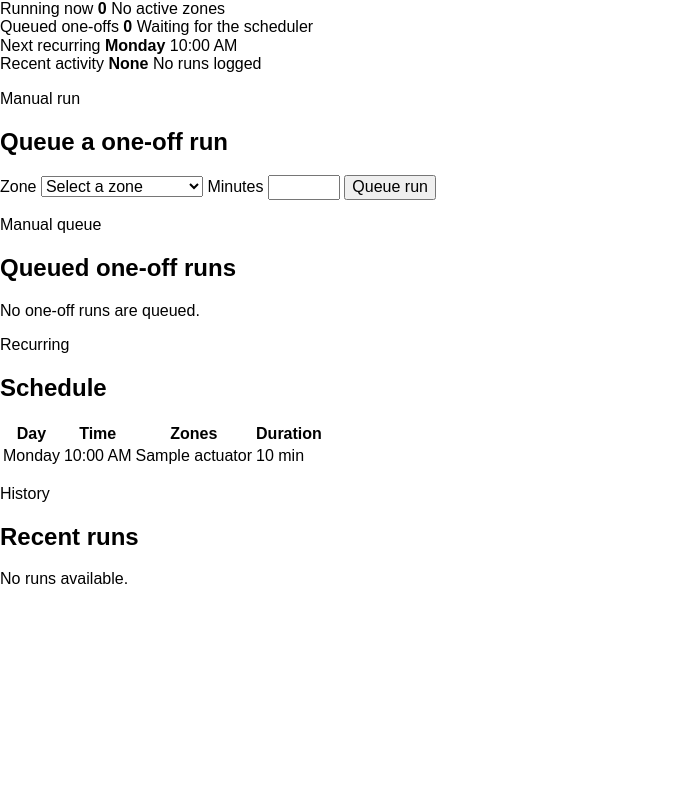
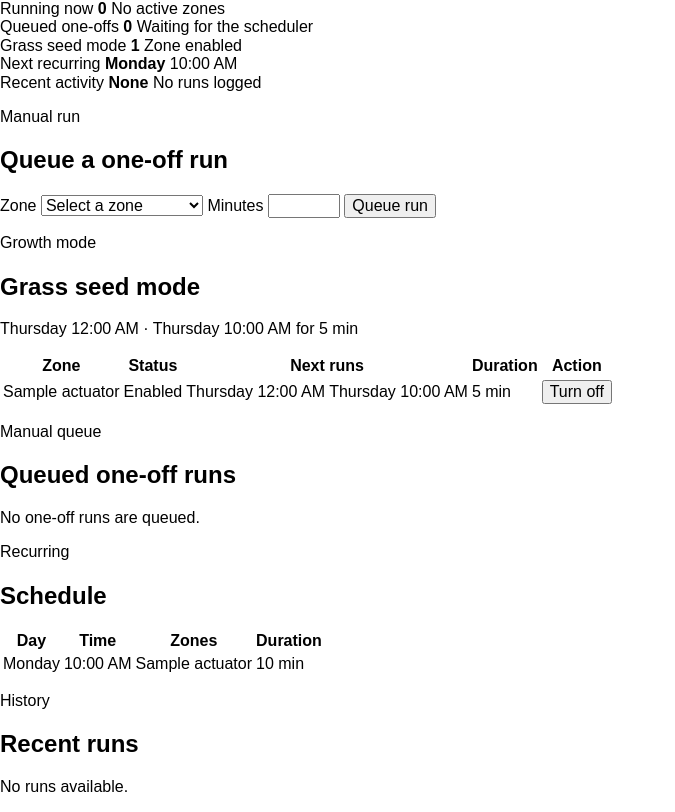
Before and after one commit to akosel/ruta, a Django app: page / in a window 1280 px wide. Shown: the part 114-926 px from the top of the page, without its empty margins (0-675 px from the left). Before the commit the page ends 698 px from the top, so only its background shows below. Run offline with Django 3.2, Linux system fonts and the light colour scheme; a user stored in the database is signed in; tables that the repository leaves empty hold one stand-in row (values such as "Sample post"); data that the repository does not hold is empty.

Commit message:
Expose grass seed mode on dashboard

```diff
--- a/ruta/irrigate/schedule.py
+++ b/ruta/irrigate/schedule.py
@@ -12,8 +12,9 @@
 
 # Constants for grass seed mode
 GRASS_SEED_DURATION_SECONDS = 300  # 5 minutes
-GRASS_SEED_MORNING_HOUR = 10  # 6 AM ET
-GRASS_SEED_EVENING_HOUR = 24  # 8 PM ET
+GRASS_SEED_MORNING_HOUR = 10
+GRASS_SEED_EVENING_HOUR = 0
+GRASS_SEED_RUN_HOURS = (GRASS_SEED_MORNING_HOUR, GRASS_SEED_EVENING_HOUR)
 
 
 def _run(
@@ -118,10 +119,7 @@
 
     # Now handle grass seed mode actuators - they run twice daily for 5 minutes
     current_hour = now.hour
-    if current_hour in [
-        GRASS_SEED_MORNING_HOUR,
-        GRASS_SEED_EVENING_HOUR,
-    ]:  # Run at 6 AM and 6 PM
+    if current_hour in GRASS_SEED_RUN_HOURS:
         grass_seed_actuators = Actuator.objects.filter(grass_seed_mode=True)
         logger.info(
             f"Found {grass_seed_actuators.count()} actuators in grass seed mode"
--- a/ruta/irrigate/templates/irrigate/dashboard.html
+++ b/ruta/irrigate/templates/irrigate/dashboard.html
@@ -48,6 +48,17 @@
 					<span class="summary-label">Queued one-offs</span>
 					<strong>{{ queued_one_offs|length }}</strong>
 					<span>Waiting for the scheduler</span>
+				</article>
+				<article class="summary-card">
+					<span class="summary-label">Grass seed mode</span>
+					<strong>{{ grass_seed_enabled_count }}</strong>
+					<span>
+						{% if grass_seed_enabled_count == 1 %}
+						Zone enabled
+						{% else %}
+						Zones enabled
+						{% endif %}
+					</span>
 				</article>
 				<article class="summary-card">
 					<span class="summary-label">Next recurring</span>
@@ -102,6 +113,73 @@
 					</label>
 					<button type="submit">Queue run</button>
 				</form>
+			</section>
+
+			<section class="dashboard-section" aria-labelledby="grass-seed-title">
+				<div class="section-heading">
+					<div>
+						<p class="eyebrow">Growth mode</p>
+						<h2 id="grass-seed-title">Grass seed mode</h2>
+					</div>
+					<p class="section-meta">
+						{% for run_datetime in grass_seed_run_datetimes %}
+						<time datetime="{{ run_datetime|date:"c" }}" data-dashboard-format="weekday-time">{{ run_datetime|date:"l, g:i A" }}</time>{% if not forloop.last %} · {% endif %}
+						{% endfor %}
+						for {{ grass_seed_duration_in_minutes|floatformat:"-2" }} min
+					</p>
+				</div>
+
+				{% if actuators %}
+				<div class="table-wrap">
+					<table class="dashboard-table">
+						<thead>
+							<tr>
+								<th>Zone</th>
+								<th>Status</th>
+								<th>Next runs</th>
+								<th>Duration</th>
+								<th>Action</th>
+							</tr>
+						</thead>
+						<tbody>
+							{% for actuator in actuators %}
+							<tr>
+								<td>{{ actuator.name }}</td>
+								<td>
+									{% if actuator.grass_seed_mode %}
+									<span class="status-badge status-enabled">Enabled</span>
+									{% else %}
+									<span class="status-badge status-disabled">Off</span>
+									{% endif %}
+								</td>
+								<td>
+									<div class="run-window-list">
+										{% for run_datetime in grass_seed_run_datetimes %}
+										<time datetime="{{ run_datetime|date:"c" }}" data-dashboard-format="weekday-time">{{ run_datetime|date:"l, g:i A" }}</time>
+										{% endfor %}
+									</div>
+								</td>
+								<td>{{ grass_seed_duration_in_minutes|floatformat:"-2" }} min</td>
+								<td>
+									<form class="inline-action-form" action="{% url 'grass_seed_mode_toggle' actuator.id %}" method="post">
+										{% csrf_token %}
+										{% if actuator.grass_seed_mode %}
+										<input type="hidden" name="enabled" value="false">
+										<button class="toggle-button toggle-button-secondary" type="submit">Turn off</button>
+										{% else %}
+										<input type="hidden" name="enabled" value="true">
+										<button class="toggle-button" type="submit">Turn on</button>
+										{% endif %}
+									</form>
+								</td>
+							</tr>
+							{% endfor %}
+						</tbody>
+					</table>
+				</div>
+				{% else %}
+				<p class="empty-state">No zones are configured.</p>
+				{% endif %}
 			</section>
 
 			<section class="dashboard-section" aria-labelledby="queued-title">
--- a/ruta/irrigate/urls.py
+++ b/ruta/irrigate/urls.py
@@ -4,5 +4,10 @@
 
 urlpatterns = [
     path("", views.DashboardView.as_view(), name="dashboard"),
+    path(
+        "actuators/<int:pk>/grass-seed-mode/",
+        views.GrassSeedModeToggleView.as_view(),
+        name="grass_seed_mode_toggle",
+    ),
     path("runs/one-off/", views.OneOffRunView.as_view(), name="one_off_run"),
 ]
--- a/ruta/irrigate/views.py
+++ b/ruta/irrigate/views.py
@@ -2,12 +2,13 @@
 
 from django.contrib import messages
 from django.contrib.auth.mixins import LoginRequiredMixin
-from django.shortcuts import redirect
+from django.shortcuts import get_object_or_404, redirect
 from django.utils import timezone
 from django.views import generic
 
 from irrigate.forms import OneOffRunForm
-from irrigate.models import ActuatorRunLog, ScheduleTime
+from irrigate.models import Actuator, ActuatorRunLog, ScheduleTime
+from irrigate.schedule import GRASS_SEED_DURATION_SECONDS, GRASS_SEED_RUN_HOURS
 
 
 class DashboardView(LoginRequiredMixin, generic.ListView):
@@ -56,13 +57,20 @@
                 now=now,
                 future=True,
             )
+        actuators = list(Actuator.objects.select_related("device").order_by("name"))
 
         context.update(
             {
+                "actuators": actuators,
                 "one_off_form": OneOffRunForm(),
                 "running_runs": running_runs,
                 "queued_one_offs": queued_one_offs,
                 "recurring_schedules": recurring_schedules,
+                "grass_seed_enabled_count": sum(
+                    1 for actuator in actuators if actuator.grass_seed_mode
+                ),
+                "grass_seed_run_datetimes": self._get_grass_seed_run_datetimes(now),
+                "grass_seed_duration_in_minutes": GRASS_SEED_DURATION_SECONDS / 60,
                 "recent_run": ActuatorRunLog.objects.select_related(
                     "actuator", "schedule_time"
                 ).first(),
@@ -89,6 +97,16 @@
         if not future and scheduled_datetime > now:
             return scheduled_datetime - timedelta(days=7)
         return scheduled_datetime
+
+    def _get_grass_seed_run_datetimes(self, now):
+        run_datetimes = []
+        for hour in GRASS_SEED_RUN_HOURS:
+            run_datetime = now.replace(hour=hour, minute=0, second=0, microsecond=0)
+            if run_datetime <= now:
+                run_datetime += timedelta(days=1)
+            run_datetimes.append(run_datetime)
+
+        return sorted(run_datetimes)
 
     def _get_next_recurring_schedule(self, recurring_schedules):
         if not recurring_schedules:
@@ -132,3 +150,18 @@
                     messages.error(request, error)
 
         return redirect("dashboard")
+
+
+class GrassSeedModeToggleView(LoginRequiredMixin, generic.View):
+    http_method_names = ["post"]
+
+    def post(self, request, *args, **kwargs):
+        actuator = get_object_or_404(Actuator, pk=kwargs["pk"])
+        actuator.grass_seed_mode = request.POST.get("enabled") == "true"
+        actuator.save(update_fields=["grass_seed_mode"])
+
+        status_label = "enabled" if actuator.grass_seed_mode else "disabled"
+        messages.success(
+            request, f"Grass seed mode {status_label} for {actuator.name}."
+        )
+        return redirect("dashboard")
```
Also changed, not shown: ruta/irrigate/static/irrigate/css/dashboard.css (+61 -1 lines), ruta/irrigate/tests/test_schedule.py (+18 -1 lines), ruta/irrigate/tests/test_views.py (+59 -0 lines).
